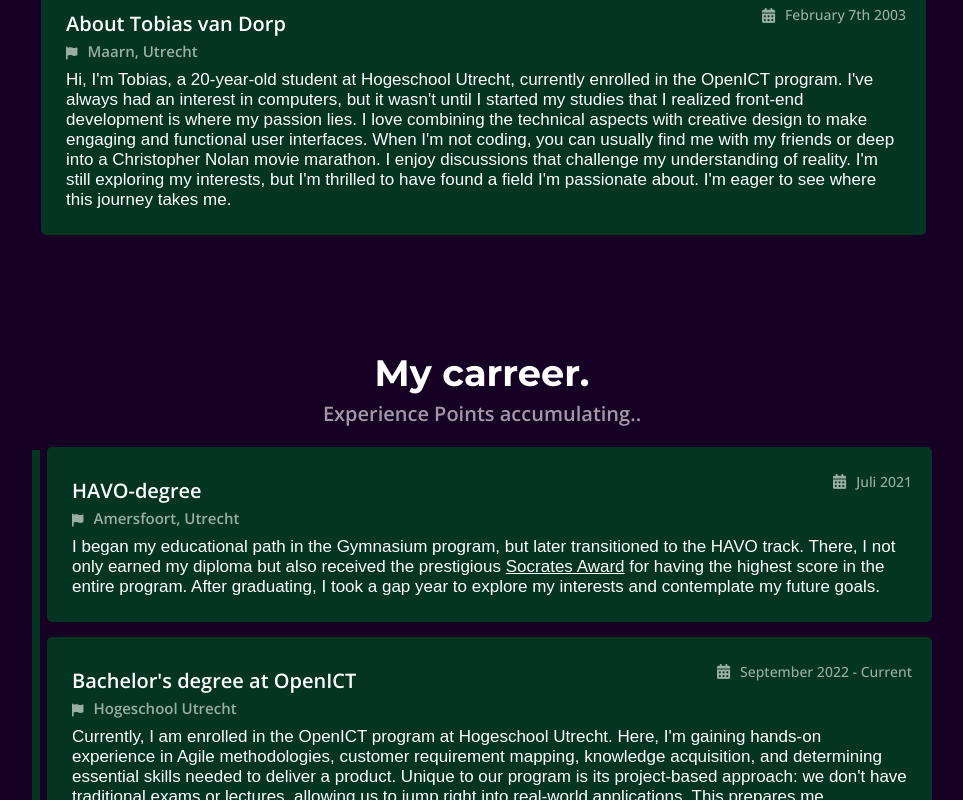
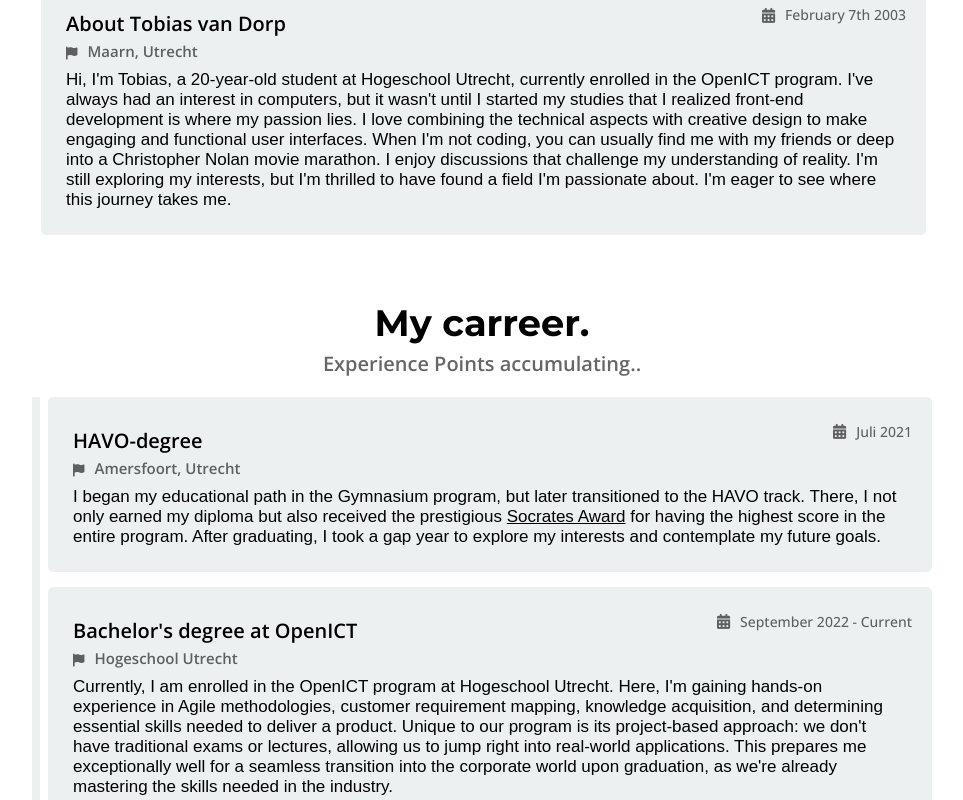
Before and after one commit to tobiasvdorp/react-portfoliowebsite, a React (Create React App) app in the folder react-portfolio/: page / in a window 1280 px wide. Shown: the part 1117-1917 px from the top of the page, without its empty margins (158-1121 px from the left). Built offline with nearby package versions, Linux system fonts and the light colour scheme; a web font is replaced by a local one.

Commit message:
Dark/lightmode switcher added, animation switcher added
Not styled yet

```diff
--- a/react-portfolio/src/App.css
+++ b/react-portfolio/src/App.css
@@ -1,38 +1,137 @@
-.App {
-  text-align: center;
+/* Custom CSS Variables */
+:root {
+  --text-dark: white;
+  --background-dark: #000d2a;
+  --primary-dark: #8fb4ff;
+  --secondary-dark: #033f3f;
+  --accent-dark: #8fb4ff;
+
+  --text-light: black;
+  --background-light: #ffffff;
+  --primary-light: #2c3e50;
+  --secondary-light: #ecf0f1;
+  --accent-light: #3498db;
 }
 
-.App-logo {
-  height: 40vmin;
-  pointer-events: none;
+/* Theme Switching */
+body[data-theme="dark"] {
+  --text: var(--text-dark);
+  --background: var(--background-dark);
+  --primary: var(--primary-dark);
+  --secondary: var(--secondary-dark);
+  --accent: var(--accent-dark);
 }
 
-@media (prefers-reduced-motion: no-preference) {
-  .App-logo {
-    animation: App-logo-spin infinite 20s linear;
+body[data-theme="light"] {
+  --text: var(--text-light);
+  --background: var(--background-light);
+  --primary: var(--primary-light);
+  --secondary: var(--secondary-light);
+  --accent: var(--accent-light);
+}
+
+/* Toggle switch styles from Codepen */
+.theme-switch__input,
+.theme-switch__label {
+  position: absolute;
+  z-index: 1;
+}
+
+.theme-switch__input {
+  opacity: 0;
+}
+
+.theme-switch__input:hover,
+.theme-switch__input:focus {
+  + .theme-switch__label {
+    background-color: slateGray;
+  }
+
+  + .theme-switch__label span::after {
+    background-color: lightBlue;
   }
 }
 
-.App-header {
-  background-color: #282c34;
-  min-height: 100vh;
-  display: flex;
-  flex-direction: column;
-  align-items: center;
-  justify-content: center;
-  font-size: calc(10px + 2vmin);
-  color: white;
+.theme-switch__label {
+  padding: 20px;
+  margin: 60px;
+  transition: background-color 200ms ease-in-out;
+  width: 120px;
+  height: 50px;
+  border-radius: 50px;
+  text-align: center;
+  background-color: slateGray;
+  box-shadow: -4px 4px 15px inset rgba(0, 0, 0, 0.4);
 }
 
-.App-link {
-  color: #61dafb;
+.theme-switch__label::before,
+.theme-switch__label::after {
+  font-size: 2rem;
+  position: absolute;
+  transform: translate3d(0, -50%, 0);
+  top: 50%;
 }
 
-@keyframes App-logo-spin {
-  from {
-    transform: rotate(0deg);
-  }
-  to {
-    transform: rotate(360deg);
-  }
+.theme-switch__label::before {
+  content: "\263C";
+  right: 100%;
+  margin-right: 10px;
+  color: orange;
 }
+
+.theme-switch__label::after {
+  content: "\263E";
+  left: 100%;
+  margin-left: 10px;
+  color: lightSlateGray;
+}
+
+.theme-switch__label span {
+  position: absolute;
+  bottom: calc(100% + 10px);
+  left: 0;
+  width: 100%;
+}
+
+.theme-switch__label span::after {
+  position: absolute;
+  top: calc(100% + 15px);
+  left: 5px;
+  width: 40px;
+  height: 40px;
+  content: "";
+  border-radius: 50%;
+  background-color: lightBlue;
+  transition: transform 200ms, background-color 200ms;
+  box-shadow: -3px 3px 8px rgba(0, 0, 0, 0.4);
+}
+
+.theme-switch__input:checked ~ .theme-switch__label {
+  background-color: lightSlateGray;
+}
+
+.theme-switch__input:checked ~ .theme-switch__label::before {
+  color: lightSlateGray;
+}
+
+.theme-switch__input:checked ~ .theme-switch__label::after {
+  color: turquoise;
+}
+
+.theme-switch__input:checked ~ .theme-switch__label span::after {
+  transform: translate3d(70px, 0, 0);
+}
+
+/* Reduced motion preference */
+body[data-reduce-motion="true"] .animated {
+  animation: none !important;
+  transition: none !important;
+}
+
+.animate-switcher .theme-switch__label::before {
+  content: "On";
+}
+
+.animate-switcher .theme-switch__label::after {
+  content: "Off";
+}
--- a/react-portfolio/src/components/css/aboutme.css
+++ b/react-portfolio/src/components/css/aboutme.css
@@ -30,22 +30,12 @@ body {
   flex-direction: column;
   align-items: center;
   justify-content: center;
-  margin: 100px 10px 10px 10px;
-}
-
-.cbp_tmtimeline:before {
-  content: "";
-  position: absolute;
-  top: 100px;
-  bottom: 0;
-  width: 8px;
-  background: var(--secondary);
-  left: 0;
-  height: 81.5%;
+  gap: 15px;
+  margin: 10px 10px 10px 10px;
 }
 
 .cbp_tmtimeline > li .cbp_tmlabel {
-  margin: 0 0 15px 15px;
+  margin: 0 0 0 8px;
   background: var(--secondary);
   color: var(--text);
   padding: 25px;
@@ -53,7 +43,7 @@ body {
   min-height: 150px;
 }
 
-.cbp_tmtimeline > li .cbp_tmlabel h4,
+.cbp_tmtimeline li .cbp_tmlabel h4,
 .tobias h4 {
   opacity: 0.6;
   font-family: "Open Sans", sans-serif;
@@ -114,3 +104,11 @@ body {
   max-width: 885px;
   position: relative;
 }
+
+.mycarreer ul {
+  border-left: 8px solid var(--secondary);
+}
+
+.mycarreer {
+  margin-top: 50px;
+}
--- a/react-portfolio/src/components/css/navbar.css
+++ b/react-portfolio/src/components/css/navbar.css
@@ -129,11 +129,11 @@
     padding: 10px;
   }
 }
-/* Aangepaste stijlregels voor onderstrepingseffect */
+
 .header li a {
   position: relative;
   transition: color 0.2s;
-  overflow: hidden; /* Voeg deze regel toe */
+  overflow: hidden;
 }
 .header li a::before,
 .header li a::after {
--- a/react-portfolio/src/components/js/Aboutme.js
+++ b/react-portfolio/src/components/js/Aboutme.js
@@ -9,10 +9,10 @@ function Aboutme() {
   return (
     <div id="aboutme" className="sectionClass">
       <div className="row">
-        <div className="sectiontitle animate__animated animate__backInUp">
+        <div className=" animate__animated animate__backInUp">
           <h2 className="title2">About myself.</h2>
           <h3 className="readmore"> Limited edition.</h3>
-          <div className="cbp_tmlabel wow animate__fadeInRight animate__animated tobias">
+          <div className="wow animate__fadeInRight animate__animated tobias">
             <h3>About Tobias van Dorp</h3>
             <div className="date">
               <i className="fa fa-calendar"></i>
@@ -22,7 +22,7 @@ function Aboutme() {
               <i className="fa fa-flag fa-sm"></i>
               Maarn, Utrecht
             </h4>
-            <p className="projectParagraph">
+            <p>
               {" "}
               Hi, I'm Tobias, a 20-year-old student at Hogeschool Utrecht,
               currently enrolled in the OpenICT program. I've always had an
@@ -39,11 +39,12 @@ function Aboutme() {
           </div>
         </div>
 
-        <ul className="cbp_tmtimeline animate__animated animate__backInLeft">
+        <div className="mycarreer">
           <h2 className="title2" id="carreer">
             My carreer.
           </h2>
           <h3 className="readmore">Experience Points accumulating..</h3>
+          <ul className="cbp_tmtimeline animate__animated animate__backInLeft">
             <AboutmeCard
               className="animate__fadeInRight animate__animated"
               title="HAVO-degree"
@@ -51,9 +52,9 @@ function Aboutme() {
               location="Amersfoort, Utrecht"
               description={
                 <>
-                I began my educational path in the Gymnasium program, but later
-                transitioned to the HAVO track. There, I not only earned my
-                diploma but also received the prestigious{" "}
+                  I began my educational path in the Gymnasium program, but
+                  later transitioned to the HAVO track. There, I not only earned
+                  my diploma but also received the prestigious{" "}
                   <a
                     href="https://www.socrateshonours.org/lid-worden/socrates-awards"
                     target="_blank"
@@ -77,6 +78,7 @@ function Aboutme() {
           </ul>
         </div>
       </div>
+    </div>
   );
 }
 
--- /dev/null
+++ b/react-portfolio/src/components/js/AnimateSwitcher.js
@@ -0,0 +1,55 @@
+import React, { useState, useEffect } from "react";
+import "../../App.css";
+
+const AnimateSwitcher = () => {
+  const [reduceMotion, setReduceMotion] = useState(false);
+
+  useEffect(() => {
+    // Check for saved preference in local storage
+    const savedMotionPref = localStorage.getItem("reduceMotion");
+    // Check for system preference
+    const prefersReducedMotion = window.matchMedia(
+      "(prefers-reduced-motion: reduce)"
+    ).matches;
+
+    if (savedMotionPref !== null) {
+      setReduceMotion(JSON.parse(savedMotionPref));
+    } else if (prefersReducedMotion) {
+      setReduceMotion(true);
+    } else {
+      setReduceMotion(false);
+    }
+  }, []);
+
+  useEffect(() => {
+    // Update body dataset attribute
+    document.body.dataset.reduceMotion = reduceMotion ? "true" : "false";
+    // Save the preference
+    localStorage.setItem("reduceMotion", JSON.stringify(reduceMotion));
+  }, [reduceMotion]);
+
+  const toggleMotion = () => {
+    setReduceMotion(!reduceMotion);
+  };
+
+  return (
+    <div className="animate-switcher">
+      <input
+        type="checkbox"
+        id="motionSwitch"
+        name="motion-switch"
+        className="theme-switch__input animate-switcher__input"
+        checked={reduceMotion}
+        onChange={toggleMotion}
+      />
+      <label
+        htmlFor="motionSwitch"
+        className="theme-switch__label animate-switcher__label"
+      >
+        <span></span>
+      </label>
+    </div>
+  );
+};
+
+export default AnimateSwitcher;
--- a/react-portfolio/src/components/js/CallToAction.js
+++ b/react-portfolio/src/components/js/CallToAction.js
@@ -1,7 +1,8 @@
 import React from "react";
 import useWOW from "./useWOW";
 import { TypeAnimation } from "react-type-animation";
-
+import ModeSwitcher from "./ModeSwitcher";
+import AnimateSwitcher from "./AnimateSwitcher";
 function CallToAction() {
   useWOW();
   return (
@@ -21,6 +22,10 @@ function CallToAction() {
       >
         Explore
       </a>
+      <div className="switcher-container">
+        <ModeSwitcher />
+        <AnimateSwitcher />
+      </div>
     </div>
   );
 }
--- /dev/null
+++ b/react-portfolio/src/components/js/ModeSwitcher.js
@@ -0,0 +1,64 @@
+import React, { useEffect, useState } from "react";
+
+function ModeSwitcher() {
+  const [isChecked, setIsChecked] = useState(false);
+
+  // Update the body attribute according to the theme
+  const setTheme = (theme) => {
+    document.body.setAttribute("data-theme", theme);
+    localStorage.setItem("theme", theme);
+    setIsChecked(theme === "dark");
+  };
+
+  // Handle theme change
+  const handleThemeChange = (e) => {
+    if (e.target.checked) {
+      setTheme("dark");
+    } else {
+      setTheme("light");
+    }
+  };
+
+  // Initialize theme settings
+  useEffect(() => {
+    // Check for saved user preference in local storage
+    const savedTheme = localStorage.getItem("theme");
+
+    // Check for system-wide preference
+    const prefersDark = window.matchMedia(
+      "(prefers-color-scheme: dark)"
+    ).matches;
+    const prefersLight = window.matchMedia(
+      "(prefers-color-scheme: light)"
+    ).matches;
+
+    if (savedTheme) {
+      setTheme(savedTheme);
+    } else if (prefersDark) {
+      setTheme("dark");
+    } else if (prefersLight) {
+      setTheme("light");
+    } else {
+      setTheme("dark"); // Default to dark mode if no preference is set
+    }
+  }, []);
+
+  return (
+    <div className="page">
+      {/* Theme switch */}
+      <input
+        type="checkbox"
+        id="themeSwitch"
+        name="theme-switch"
+        className="theme-switch__input"
+        checked={isChecked}
+        onChange={handleThemeChange}
+      />
+      <label htmlFor="themeSwitch" className="theme-switch__label">
+        <span></span>
+      </label>
+    </div>
+  );
+}
+
+export default ModeSwitcher;
--- a/react-portfolio/src/components/js/Navbar.js
+++ b/react-portfolio/src/components/js/Navbar.js
@@ -53,6 +53,7 @@ function Navbar() {
       >
         Tobias
       </a>
+
       <input className="menu-btn" type="checkbox" id="menu-btn" />
       <label className="menu-icon" htmlFor="menu-btn">
         <span className="navicon"></span>
--- a/react-portfolio/src/index.css
+++ b/react-portfolio/src/index.css
@@ -1,12 +1,22 @@
 @import url("https://fonts.googleapis.com/css2?family=Hind+Madurai:wght@300;400;500;600&family=Montserrat:wght@300;400;500;700;800&family=Open+Sans:wght@300;400;500;600&display=swap");
-:root {
+/* :root {
   --text: white;
   --background: #160024;
   --primary: #8d4eb1;
   --secondary: #043422;
   --accent: #21ca8c;
   --pointer: pointer;
-}
+} */
+/* :root {
+  --text: white;
+  --background: #000d2a;
+--background2: #020e12;
+  --primary: #8fb4ff;
+  --secondary: #033f3f;
+  --accent: #8fb4ff;
+  --pointer: pointer;
+} */
+
 * {
   padding: 0;
   margin: 0;
@@ -24,7 +34,7 @@ main {
 body {
   margin: 0;
   font-family: "Open Sans", sans-serif;
-  background-color: #160024;
+  background-color: var(--background);
   text-decoration: none;
   cursor: var(--cursor);
   scroll-behavior: smooth;
@@ -117,3 +127,10 @@ p {
 .projects-cards {
   margin-top: 50px !important;
 }
+
+.title .switcher-container {
+  bottom: 0;
+  display: flex;
+  justify-content: center;
+  gap: 400px; /* optioneel, om ruimte tussen de knoppen te maken */
+}
--- a/react-portfolio/src/pages/Home.js
+++ b/react-portfolio/src/pages/Home.js
@@ -5,6 +5,7 @@ import Projects from "../components/js/Projects.js";
 import Aboutme from "../components/js/Aboutme.js";
 
 import SkillFolder from "../components/js/SkillFolder";
+import "../App.css";
 
 function Home() {
   return (
```
Lines whose indentation alone changed are shown as unchanged.
